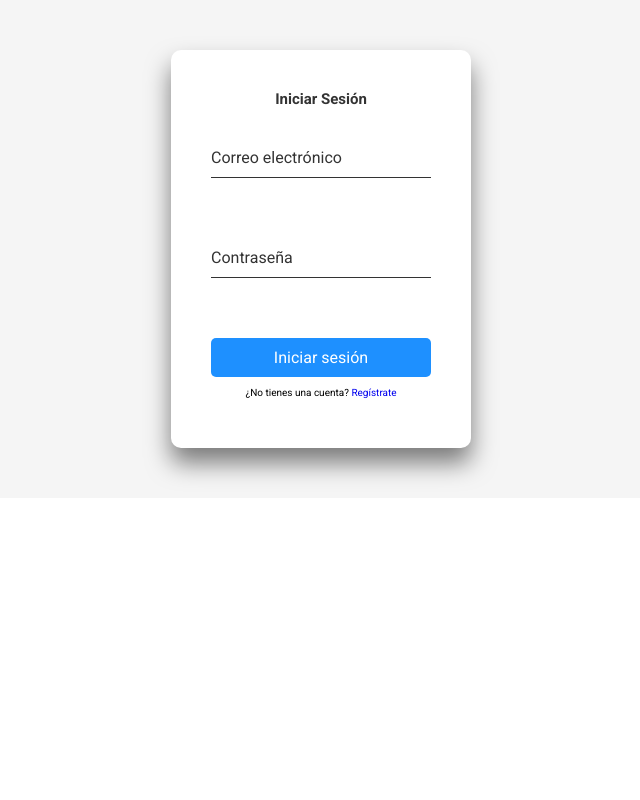
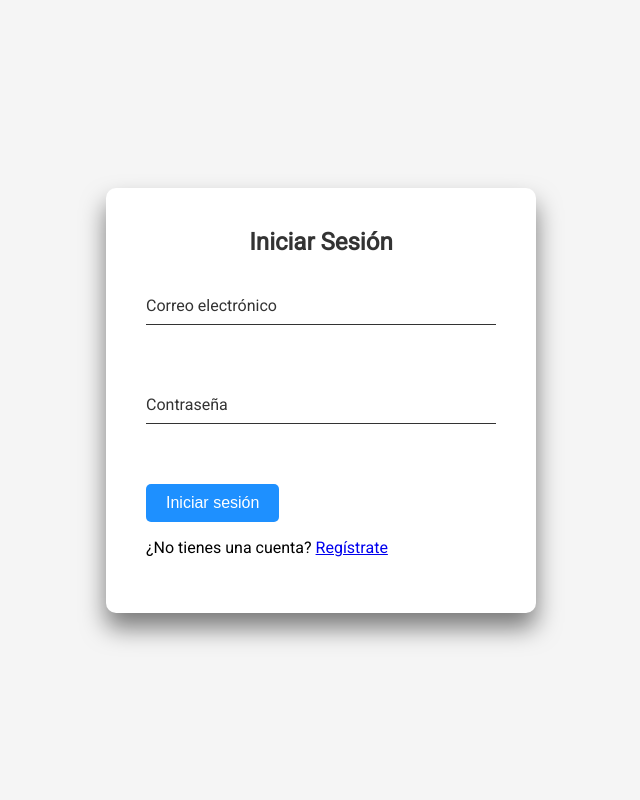
Before and after one commit to SarmientoCamila/Hallando_Huellas, a Flask app: page /auth/login in a window 1280 px wide. Shown: the whole page, without its empty margins (319-959 px from the left). Run offline with Flask 3, Linux system fonts and the light colour scheme; some libraries are stand-ins or nearby versions.

Commit message:
Update login.css

```diff
--- a/static/css/login.css
+++ b/static/css/login.css
@@ -1,16 +1,22 @@
-@import url("style.css");
+@import url("https://fonts.googleapis.com/css?family=Roboto");
 
-/* Estilo del formulario de login */
+body {
+  font-family: 'Roboto', sans-serif;
+  background-color: #f0f0f0;
+  margin: 0;
+  padding: 0;
+}
+
 #login-section {
   display: flex;
   justify-content: center;
   align-items: center;
-  padding: 50px;
+  height: 100vh;
   background: #f5f5f5;
 }
 
 .login-box {
-  width: 300px;
+  width: 350px;
   padding: 40px;
   background: #fff;
   box-shadow: 0 15px 25px rgba(0, 0, 0, 0.5);
@@ -61,7 +67,7 @@
 }
 
 .login-box input[type="submit"] {
-  background: #1e90ff; /* Azul Dodger */
+  background: #1e90ff;
   border: none;
   outline: none;
   color: #fff;
@@ -73,7 +79,7 @@
 }
 
 .login-box input[type="submit"]:hover {
-  background: #1c86ee; /* Azul Dodger oscuro al pasar el mouse */
+  background: #1c86ee;
 }
 
 .flash {
@@ -83,9 +89,9 @@
   border-radius: 5px;
   font-weight: bold;
 }
-.flash .success {
+.flash.success {
   background-color: #4caf50;
 }
-.flash .error {
+.flash.error {
   background-color: #f44336;
 }
```
